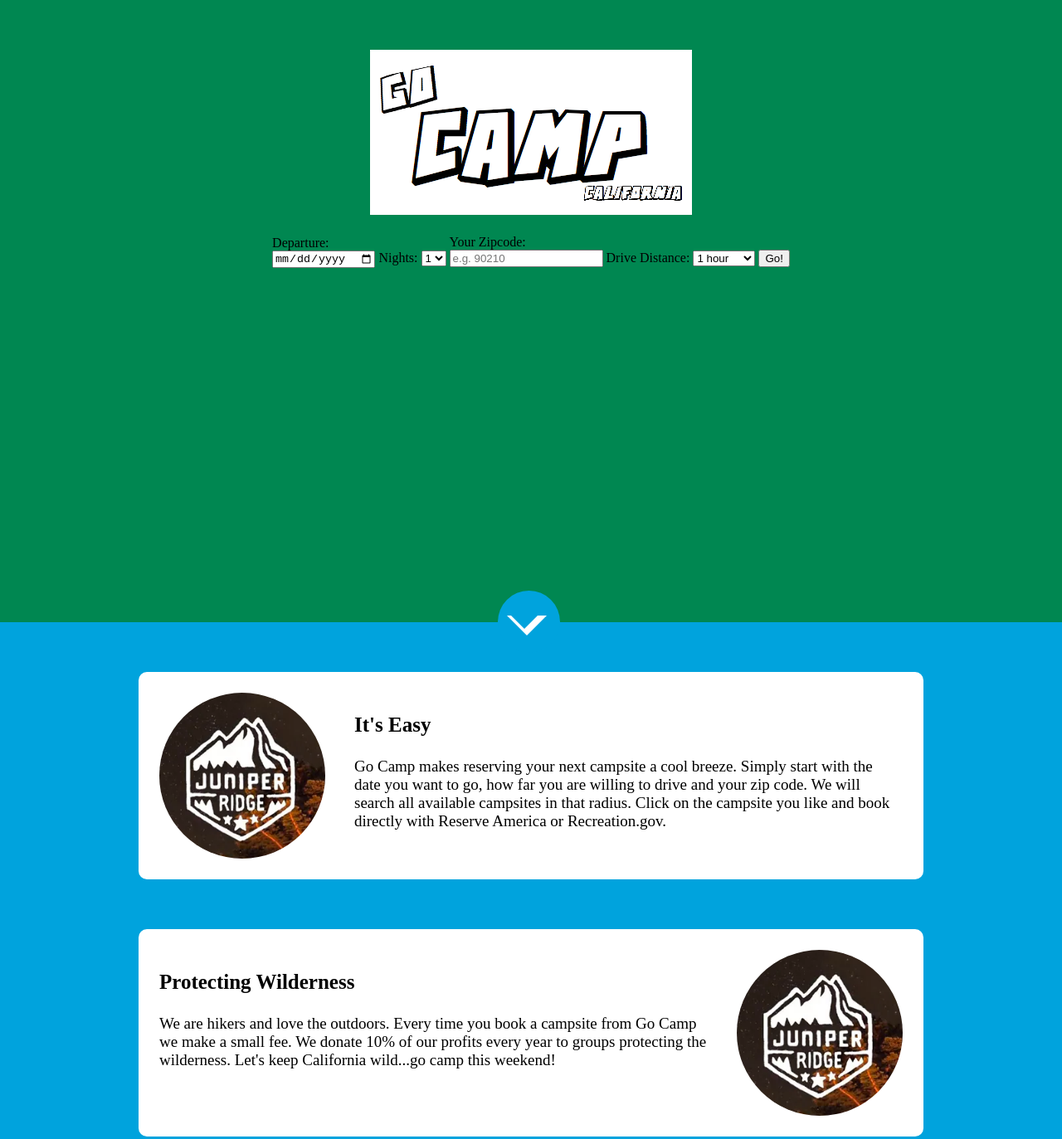
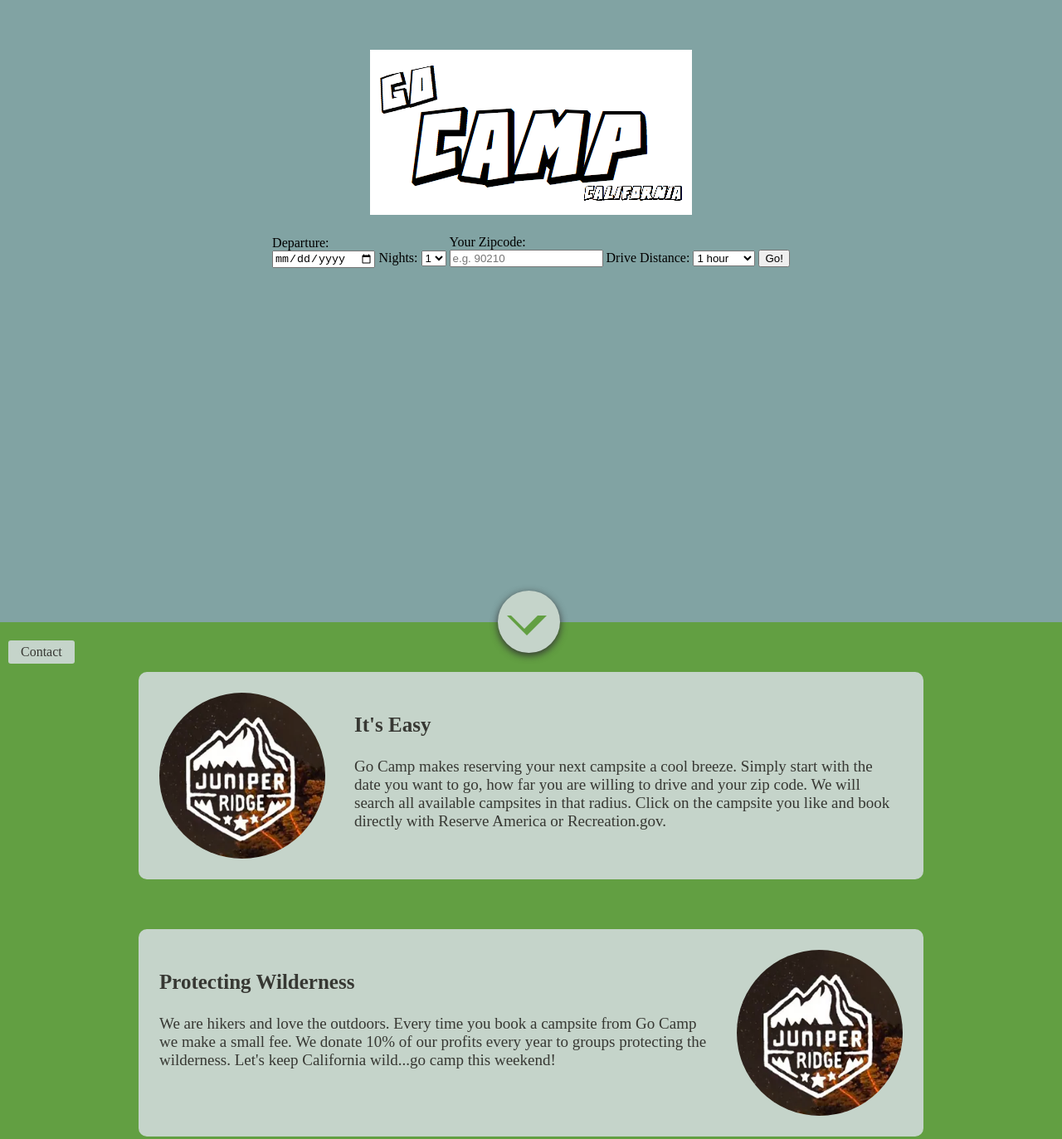
Before and after one commit to tylerswartz/project_camp, a plain HTML site: page index.html in a window 1280 px wide. Shown: the top 1373 px of the page at 83% size. Drawn offline with Linux system fonts and the light colour scheme.

Commit message:
changed colors and layout a bit

```diff
--- a/index.html
+++ b/index.html
@@ -78,7 +78,8 @@
 			</div>
 		</div>
 
-		<footer><a href="mailto:hello@swartz.cc">Contact</a><footer>
-
+		<div>
+		</div>
 	</body>
+	<footer><a href="mailto:hello@swartz.cc">Contact</a></footer>
 </html>
--- a/styles.css
+++ b/styles.css
@@ -1,15 +1,13 @@
 body{
-	height: 100%;
+	margin: 0px;
 }
 
 #upper{
 	text-align: center;
-	background: rgb(0,135,81);
+	background: rgb(129,163,163);
 	position: absolute;
 	height: calc(100% - 50px);
 	width: 100%;
-	left: 0;
-	top: 0;
 }
 
 #upper img{
@@ -22,26 +20,25 @@
 }
 
 #lower {
-	background: rgb(0,163,221);
+	background: rgb(98,159,66);
 	position: absolute;
+  padding-bottom: 45px;
 	top: calc(100% - 50px);
-	height: 100%;
 	width: 100%;
-	bottom: 0;
-	left: 0;
 }
 
 label{
 	text-align: left;
-	display:inline-block;
+	display: inline-block;
 }
 
 input{
-	display:block;
+	display: block;
 }
 
 .about {
-  background: white;
+  background: rgb(197,212,202);
+  color: rgb(55,56,51);
   border-radius: 10px;
   margin-left: auto;
   margin-right: auto;
@@ -82,14 +79,14 @@
   left: 50%;
   top: -38px;
   margin-left: -5em;
-  background: rgb(0,163,221);
+  background: rgb(197,212,202);
   width: 15px;
   height: 15px;
   padding: 30px 30px;
   border-radius: 38px;
   font-size: 0.5em;
   display: block;
-  /*box-shadow: 0px 0px 5px 0px #333;*/
+  box-shadow: 0px 3px 10px 0px #333;
 }
 
 .arrow {
@@ -101,8 +98,8 @@
   height: 0px;
   border-style: solid;
   border-width: 3em 3em 0 3em;
-  border-color: #ffffff transparent transparent transparent;
-   -webkit-transform:rotate(360deg);/* added for better anti-aliasing on webkit browsers */
+  border-color: rgb(98,159,66) transparent transparent transparent;
+  -webkit-transform:rotate(360deg);/* added for better anti-aliasing on webkit browsers */
 }
 
 .arrow:after {
@@ -114,6 +111,21 @@
   height: 0px;
   border-style: solid;
   border-width: 3em 3em 0 3em;
-  border-color: rgb(0,163,221) transparent transparent transparent;
+  border-color: rgb(197,212,202) transparent transparent transparent;
   -webkit-transform:rotate(360deg);/* added for better anti-aliasing on webkit browsers */
 }
+
+footer {
+  clear: both;
+  position: fixed;
+  bottom: 0;
+  background: rgb(197,212,202);
+  border-radius: 3px;
+  padding: 5px 15px 5px 15px;
+  margin-left: 10px;
+}
+
+footer a {
+  color: rgb(55,56,51);
+  text-decoration: none;
+}
```
